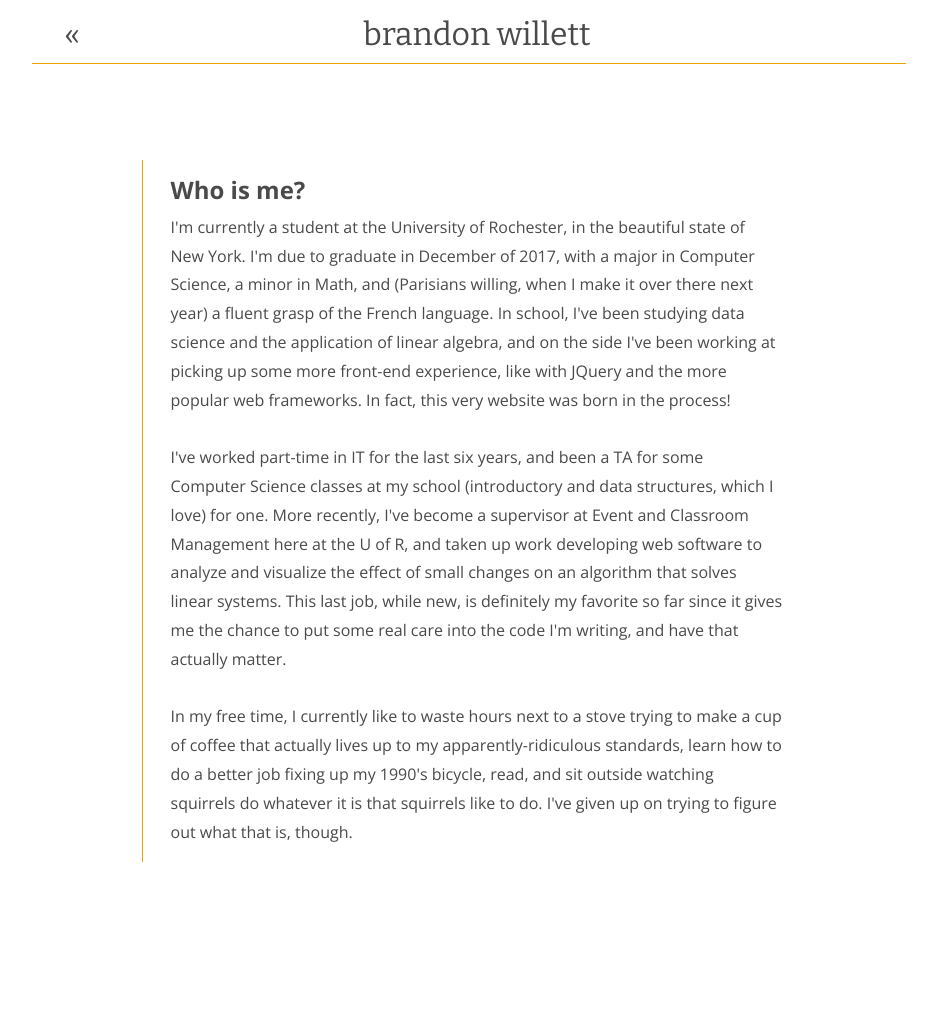
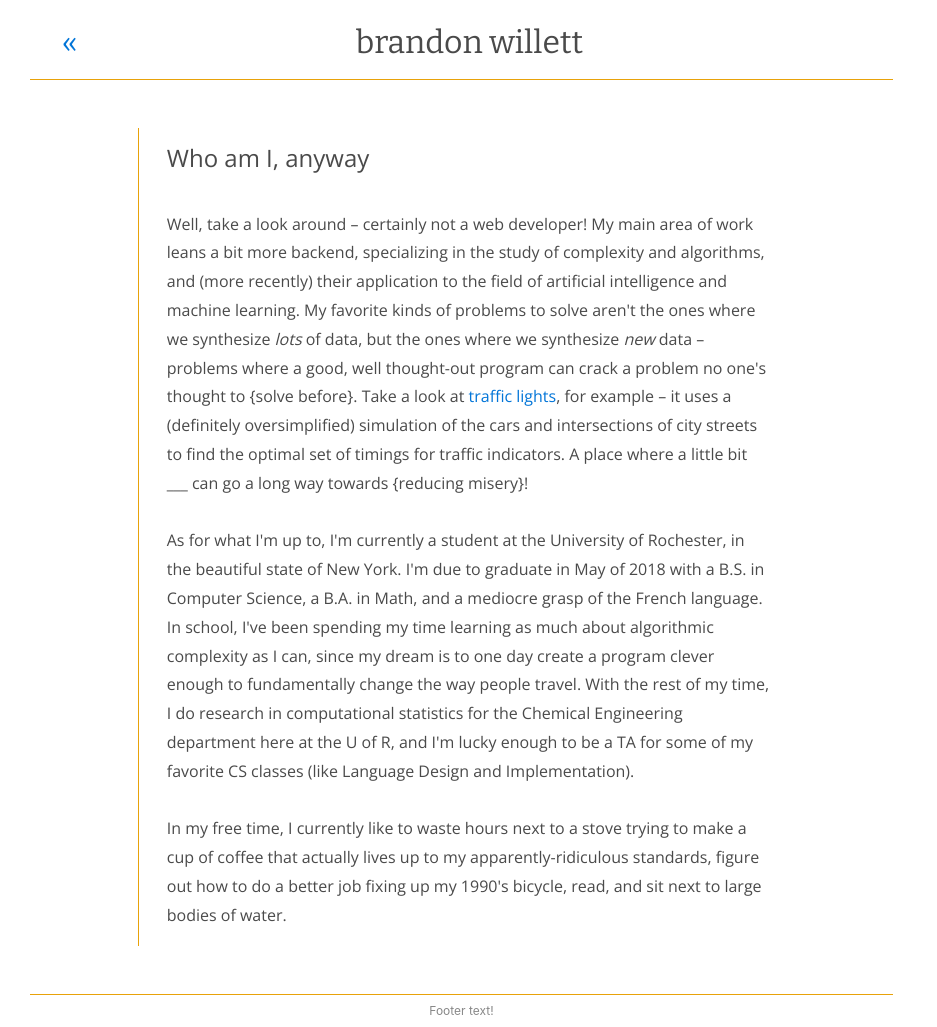
Before and after one commit to pickledish/willettio, a Flask app: page /about in a window 1280 px wide. Shown: the whole page, without its empty margins (171-1108 px from the left). Before the commit the page ends 862 px from the top, so only its background shows below. Run offline with Flask 2, Linux system fonts and the light colour scheme.

Commit message:
updated styles (to final?), added new pages with text

```diff
--- a/MainSite/WillettApp.py
+++ b/MainSite/WillettApp.py
@@ -13,12 +13,19 @@ willettApp = Blueprint('willettApp', __name__,
 
 @willettApp.route('/')
 def home():
-    return render_template('index.html')
-
+	return render_template('index.html')
 
 @willettApp.route('/about')
 def about():
-    return render_template('aboutMe.html')
+	return render_template('aboutMe.html')
+
+@willettApp.route('/projects')
+def projects():
+	return render_template('projects.html')
+
+@willettApp.route('/resume')
+def resume():
+	return willettApp.send_static_file('files/Resume.pdf')
 
 #----------------------------------------------------------------------------#
 # Error handling! For when you screw up or I screw up
@@ -26,8 +33,8 @@ def about():
 
 @willettApp.errorhandler(500)
 def internal_error(error):
-    return render_template('500.html'), 500
+	return render_template('500.html'), 500
 
 @willettApp.errorhandler(404)
 def not_found_error(error):
-    return render_template('404.html'), 404
+	return render_template('404.html'), 404
--- a/MainSite/static/css/style.css
+++ b/MainSite/static/css/style.css
@@ -2,6 +2,18 @@
 
 * {
 	color: #4A4A4A;
+}
+
+.container-fluid {
+	padding: 0;
+}
+
+.row {
+	margin: 0 0 0 -15px;
+}
+
+h2 {
+	font-weight: 300;
 }
 
 /* CSS for the "navbar", the title box with the name in it */
@@ -9,12 +21,12 @@
 #bigTitle {
 	height: 24vh;
 	line-height: 24vh;
-	font-size: 36pt;
+	font-size: 5.5vh;
 }
 
 #smallTitle {
-	height: 8vh;
-	line-height: 8.5vh;
+	height: 10vh;
+	line-height: 10.5vh;
 	font-size: 4vh;
 }
 
@@ -30,12 +42,11 @@
 	float: left;
 }
 
-/* CSS for the main content, underneath the title box */
+/* CSS for the flowing text content, underneath the small title box */
 
-#content {
-	margin-top: 12vh;
-	width: auto;
-	padding: 16px 0 16px 4.5vw;
+#contentCol {
+	margin-top: 3em;
+	padding: 16px 5vw 16px 4.5vw;
 	border-left: 1px solid #e8a20a;
 	font-family: 'Open Sans';
 	font-size: 1em;
@@ -43,8 +54,45 @@
 }
 
 @media (min-width: 768px) {
-	#content {
+	#contentCol {
 		padding-left: 28px;
 		padding-right: 14px;
 	}
 }
+
+/* CSS for the main TITLE content, underneath the large title box */
+
+#links {
+	margin-top: 12vh;
+	display: inline-block;
+	padding: 16px 5vw 16px 4.5vw;
+	border-left: 1px solid #e8a20a;
+	font-family: 'Open Sans';
+	font-size: 1em;
+	line-height: 1.8em;
+	text-align: left;
+}
+
+#linksCol {
+
+	text-align: center;
+}
+
+@media (min-width: 768px) {
+	#links {
+		padding-left: 28px;
+		padding-right: 14px;
+	}
+}
+
+/* CSS for the footer! */
+
+#footer {
+	height: 4vh;
+	line-height: 4vh;
+	border-top: 1px solid #e8a20a;
+	margin-top: 4em;
+	text-align: center;
+	font-size: 0.75em;
+	color: #888888;
+}
--- a/MainSite/templates/aboutMe.html
+++ b/MainSite/templates/aboutMe.html
@@ -2,12 +2,12 @@
 
 {% block content %}
 
-	<h2> Who is me? </h2>
+	<h2> Who am I, anyway </h2><br/>
 
-	I'm currently a student at the University of Rochester, in the beautiful state of New York. I'm due to graduate in December of 2017, with a major in Computer Science, a minor in Math, and (Parisians willing, when I make it over there next year) a fluent grasp of the French language. In school, I've been studying data science and the application of linear algebra, and on the side I've been working at picking up some more front-end experience, like with JQuery and the more popular web frameworks. In fact, this very website was born in the process! <br> <br>
+	Well, take a look around – certainly not a web developer! My main area of work leans a bit more backend, specializing in the study of complexity and algorithms, and (more recently) their application to the field of artificial intelligence and machine learning. My favorite kinds of problems to solve aren't the ones where we synthesize <em>lots</em> of data, but the ones where we synthesize <em>new</em> data – problems where a good, well thought-out program can crack a problem no one's thought to {solve before}. Take a look at <a href="https://github.com/pickledish/TrafficLights">traffic lights</a>, for example – it uses a (definitely oversimplified) simulation of the cars and intersections of city streets to find the optimal set of timings for traffic indicators. A place where a little bit ___ can go a long way towards {reducing misery}! <br/><br/>
 
-	I've worked part-time in IT for the last six years, and been a TA for some Computer Science classes at my school (introductory and data structures, which I love) for one. More recently, I've become a supervisor at Event and Classroom Management here at the U of R, and taken up work developing web software to analyze and visualize the effect of small changes on an algorithm that solves linear systems. This last job, while new, is definitely my favorite so far since it gives me the chance to put some real care into the code I'm writing, and have that actually matter. <br> <br>
+	As for what I'm up to, I'm currently a student at the University of Rochester, in the beautiful state of New York. I'm due to graduate in May of 2018 with a B.S. in Computer Science, a B.A. in Math, and a mediocre grasp of the French language. In school, I've been spending my time learning as much about algorithmic complexity as I can, since my dream is to one day create a program clever enough to fundamentally change the way people travel. With the rest of my time, I do research in computational statistics for the Chemical Engineering department here at the U of R, and I'm lucky enough to be a TA for some of my favorite CS classes (like Language Design and Implementation). <br/><br/>
 
-	In my free time, I currently like to waste hours next to a stove trying to make a cup of coffee that actually lives up to my apparently-ridiculous standards, learn how to do a better job fixing up my 1990's bicycle, read, and sit outside watching squirrels do whatever it is that squirrels like to do. I've given up on trying to figure out what that is, though.
+	In my free time, I currently like to waste hours next to a stove trying to make a cup of coffee that actually lives up to my apparently-ridiculous standards, figure out how to do a better job fixing up my 1990's bicycle, read, and sit next to large bodies of water.
 
 {% endblock %}
--- a/MainSite/templates/content.html
+++ b/MainSite/templates/content.html
@@ -12,19 +12,29 @@
 	<link rel="stylesheet" type="text/css" href="{{ url_for('willettApp.static', filename='css/bootstrap-reboot.min.css') }}">
 	<link rel="stylesheet" type="text/css" href="{{ url_for('willettApp.static', filename='css/bootstrap-grid.min.css') }}">
 	<link rel="stylesheet" type="text/css" href="{{ url_for('willettApp.static', filename='css/style.css') }}">
-	<link href="https://fonts.googleapis.com/css?family=Bitter|Open+Sans:400,700" rel="stylesheet">
+	<link href="https://fonts.googleapis.com/css?family=Bitter|Open+Sans:300,400,700" rel="stylesheet">
 
 </head>
 <body>
 
-	<div id="smallTitle" class="row">
-		<div class="col-12 push-sm-2 col-sm-8" id="name"><span id="backButton">«</span>brandon willett</div>
+	<div class="container-fluid">
+		<div id="smallTitle" class="row">
+			<div class="col-12 push-sm-2 col-sm-8" id="name"><a href="/" id="backButton">«</a>brandon willett</div>
+		</div>
 	</div>
 
-	<div class="row">
-		<div id="content" class="push-1 col-10 push-sm-2 col-sm-8 push-md-3 col-md-6">
-			{% block content %} Placeholder, please don't use me by myself {% endblock %}
+	<div class="container-fluid">
+		<div class="row">
+			<div id="contentCol" class="push-1 col-11 push-sm-2 col-sm-8 push-md-3 col-md-6">
+				{% block content %} Placeholder, please don't use me by myself {% endblock %}
+			</div>
 		</div>
+	</div>
+
+	<div class="container-fluid">
+		<footer class="row">
+			<div id="footer" class="col-12 push-sm-2 col-sm-8">Footer text!</div>
+		</footer>
 	</div>
 
 </body>
```
Also changed, not shown: MainSite/templates/index.html (+9 -10 lines), MainSite/templates/projects.html (added, +13 -0 lines), 3 other files.
